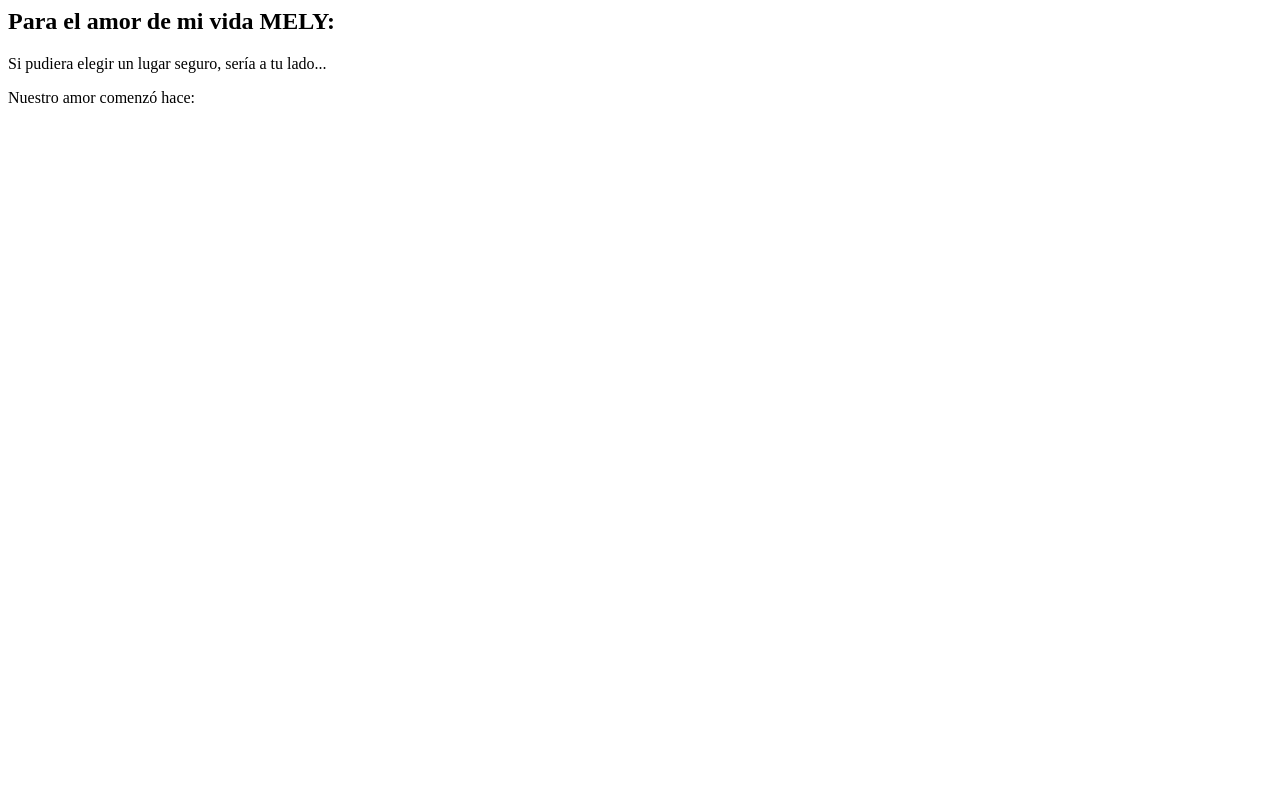
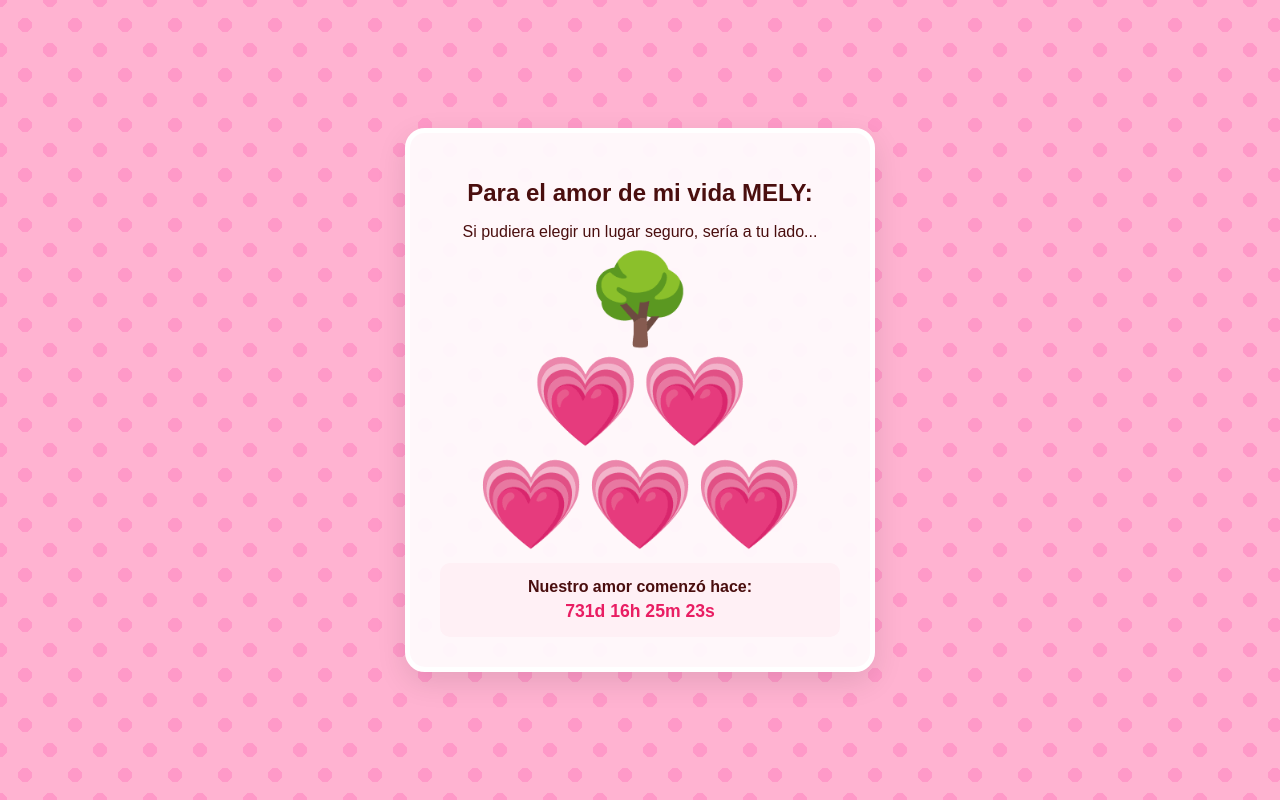
Before and after one commit to MIMACH0/carta, a plain HTML site: page index.html in a window 1280 px wide. Drawn offline with Linux system fonts and the light colour scheme.

Commit message:
Rewrite index.html for love letter presentation

```diff
--- a/index.html
+++ b/index.html
@@ -1,16 +1,106 @@
-<div class="carta-container">
-  <div class="sobre">
-    <div class="arbol-corazones">
-      </div>
+<!DOCTYPE html>
+<html lang="es">
+<head>
+    <meta charset="UTF-8">
+    <meta name="viewport" content="width=device-width, initial-scale=1.0">
+    <title>Para Mely ❤️</title>
+    <style>
+        :root {
+            --fondo-rosa: #ffb3d1;
+            --texto-oscuro: #4a0e0e;
+            --corazon: #e91e63;
+        }
 
-    <div class="mensaje">
-      <h2>Para el amor de mi vida MELY:</h2>
-      <p id="texto-amor">Si pudiera elegir un lugar seguro, sería a tu lado...</p>
+        body {
+            background-color: var(--fondo-rosa);
+            background-image: radial-gradient(circle, #ff99c8 20%, transparent 20%), radial-gradient(circle, #ff99c8 20%, transparent 20%);
+            background-size: 50px 50px;
+            background-position: 0 0, 25px 25px;
+            font-family: 'Arial', sans-serif;
+            display: flex;
+            justify-content: center;
+            align-items: center;
+            min-height: 100vh;
+            margin: 0;
+            color: var(--texto-oscuro);
+        }
 
-      <div class="contador">
-        <p>Nuestro amor comenzó hace:</p>
-        <span id="reloj"></span>
-      </div>
+        .carta {
+            background: rgba(255, 255, 255, 0.9);
+            padding: 30px;
+            border-radius: 20px;
+            box-shadow: 0 10px 30px rgba(0,0,0,0.1);
+            text-align: center;
+            max-width: 400px;
+            width: 90%;
+            border: 5px solid white;
+        }
+
+        h1 { font-size: 1.5rem; margin-bottom: 10px; }
+
+        /* Contenedor del Árbol */
+        .arbol-container {
+            font-size: 80px;
+            margin: 20px 0;
+            animation: latido 1.5s infinite;
+        }
+
+        @keyframes latido {
+            0% { transform: scale(1); }
+            50% { transform: scale(1.1); }
+            100% { transform: scale(1); }
+        }
+
+        .contador {
+            background: #fff0f5;
+            padding: 15px;
+            border-radius: 10px;
+            margin-top: 20px;
+            font-weight: bold;
+        }
+
+        #reloj {
+            display: block;
+            color: var(--corazon);
+            margin-top: 5px;
+            font-size: 1.1rem;
+        }
+    </style>
+</head>
+<body>
+
+    <div class="carta">
+        <h1>Para el amor de mi vida MELY:</h1>
+        <p>Si pudiera elegir un lugar seguro, sería a tu lado...</p>
+
+        <div class="arbol-container">
+            🌳<br>💗💗<br>💗💗💗
+        </div>
+
+        <div class="contador">
+            Nuestro amor comenzó hace:
+            <span id="reloj">Cargando tiempo...</span>
+        </div>
     </div>
-  </div>
-</div>
+
+    <script>
+        function actualizarContador() {
+            // CAMBIA ESTA FECHA: Año, Mes (0-11), Día
+            const fechaInicio = new Date(2024, 1, 14, 0, 0, 0);
+            const ahora = new Date();
+            const diff = ahora - fechaInicio;
+
+            const d = Math.floor(diff / (1000 * 60 * 60 * 24));
+            const h = Math.floor((diff / (1000 * 60 * 60)) % 24);
+            const m = Math.floor((diff / 1000 / 60) % 60);
+            const s = Math.floor((diff / 1000) % 60);
+
+            document.getElementById('reloj').innerText =
+                `${d}d ${h}h ${m}m ${s}s`;
+        }
+
+        setInterval(actualizarContador, 1000);
+        actualizarContador();
+    </script>
+</body>
+</html>
```
